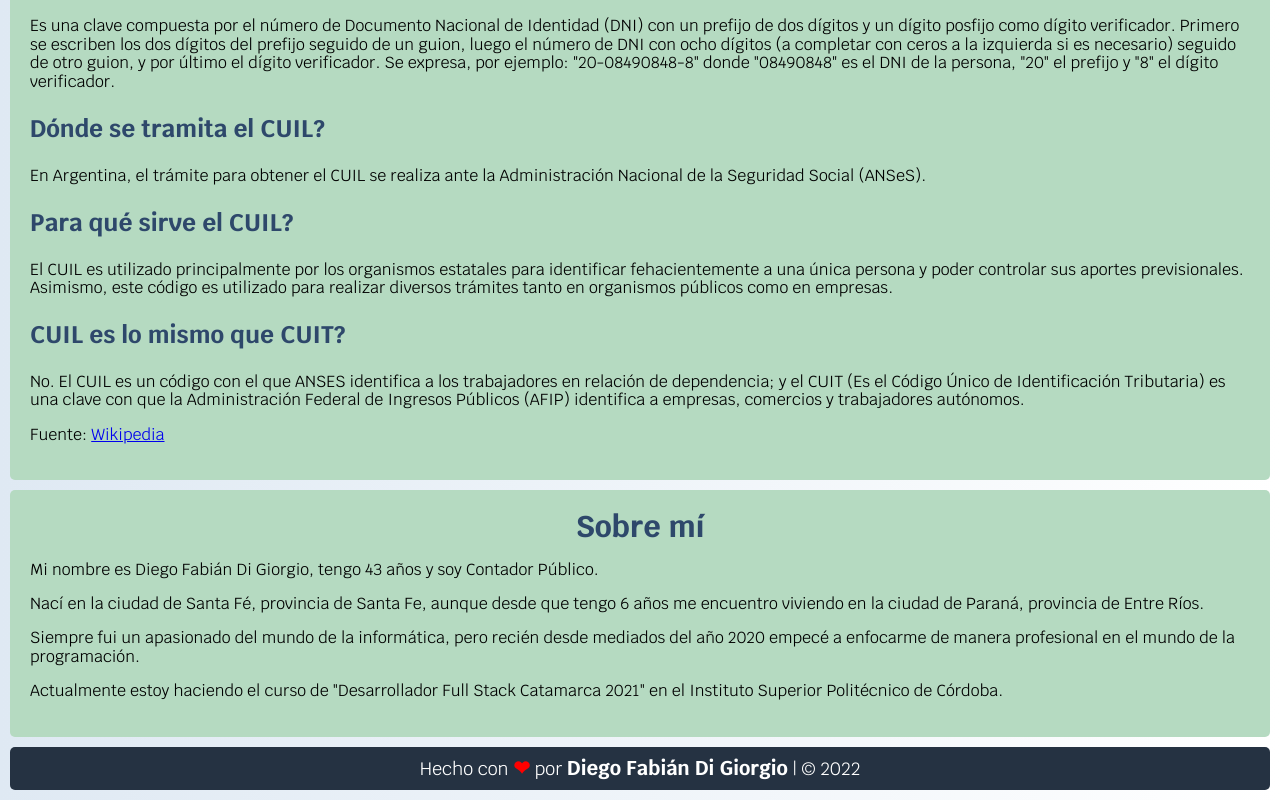
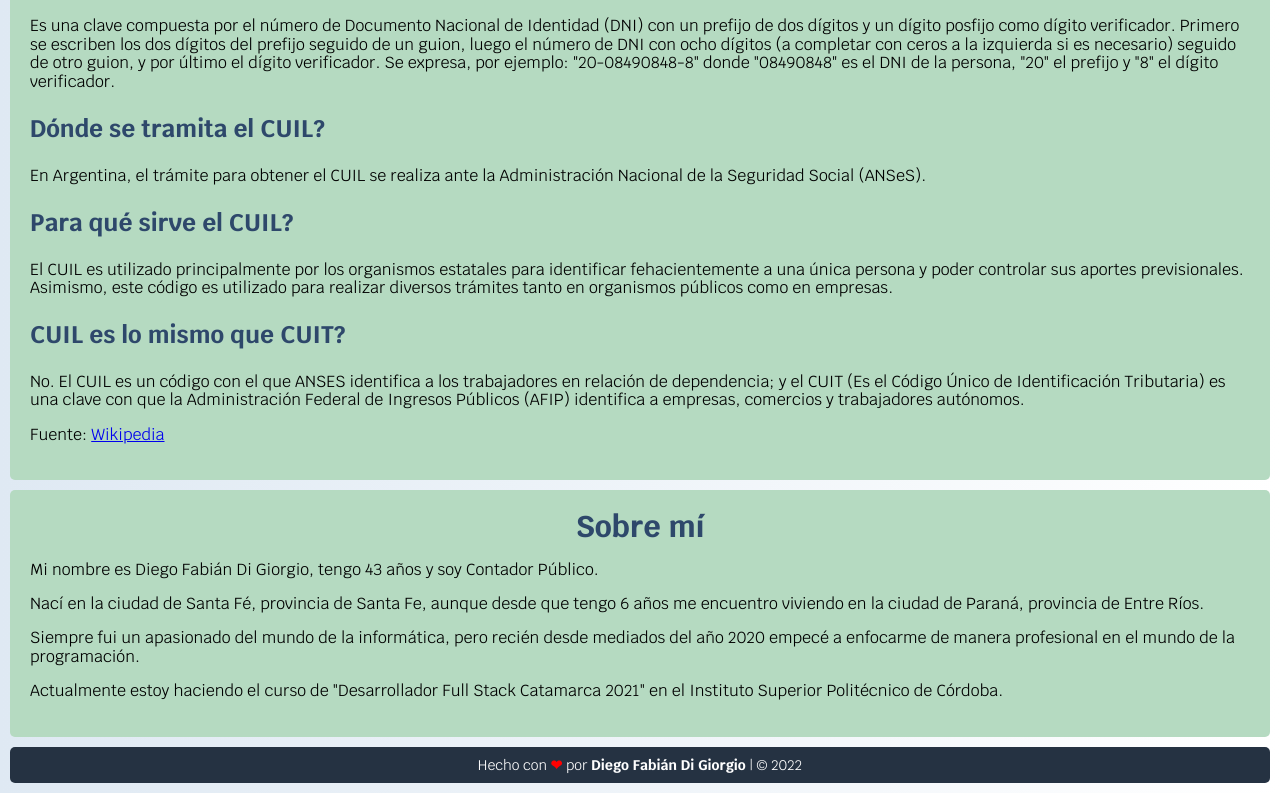
Before and after one commit to diegofdg/calculadora_cuil, a plain HTML site: page index.html in a window 1280 px wide. Shown: the part 685-1485 px from the top of the page. Drawn offline with Linux system fonts and the light colour scheme.

Commit message:
modificación del tamaño y ubicación del footer

```diff
--- a/css/app.css
+++ b/css/app.css
@@ -276,7 +276,7 @@ li span {
 
 p.copyright {
     text-align: center;
-    font-size: 1.8rem;
+    font-size: 1.4rem;
 }
 
 .footer .corazon {
@@ -287,4 +287,5 @@ p.copyright {
 .footer span {
     font-weight: bold;
     color: var(--blanco);
+    font-size: 1.4rem;
 }
```
